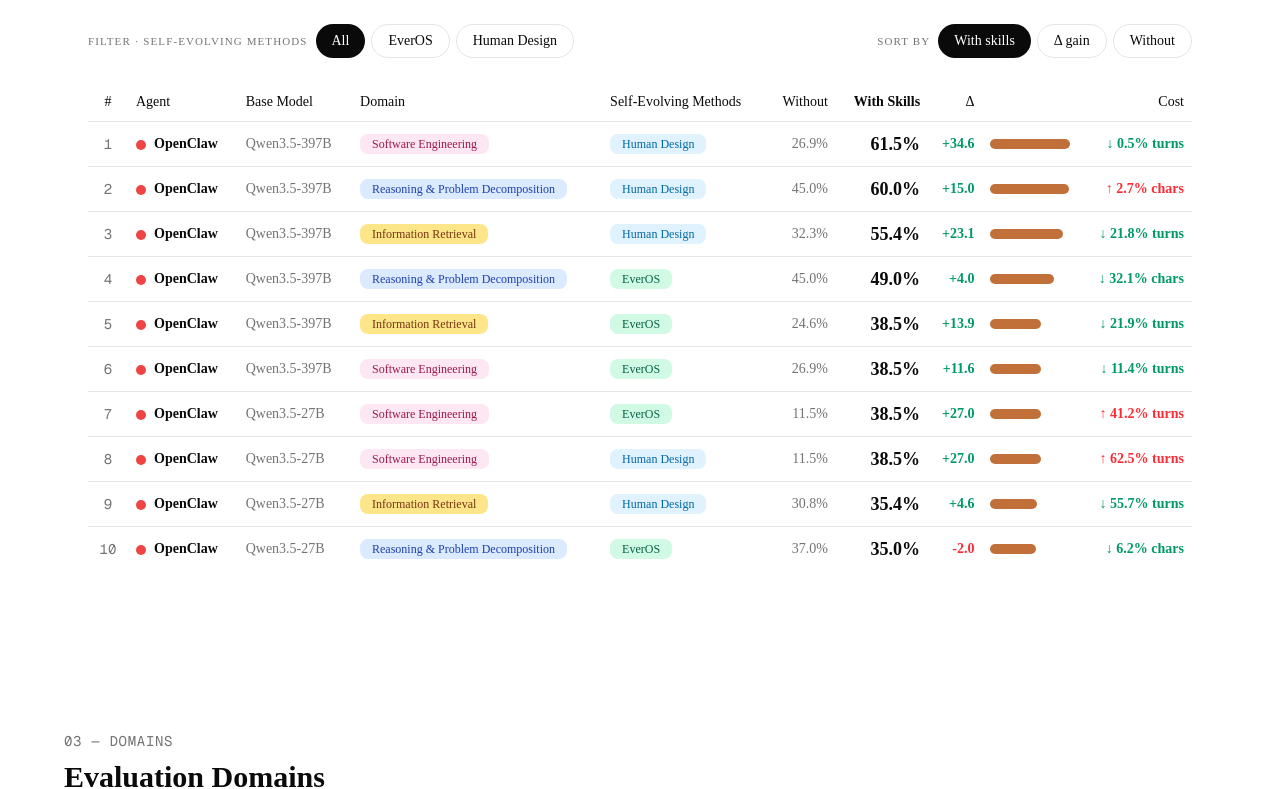
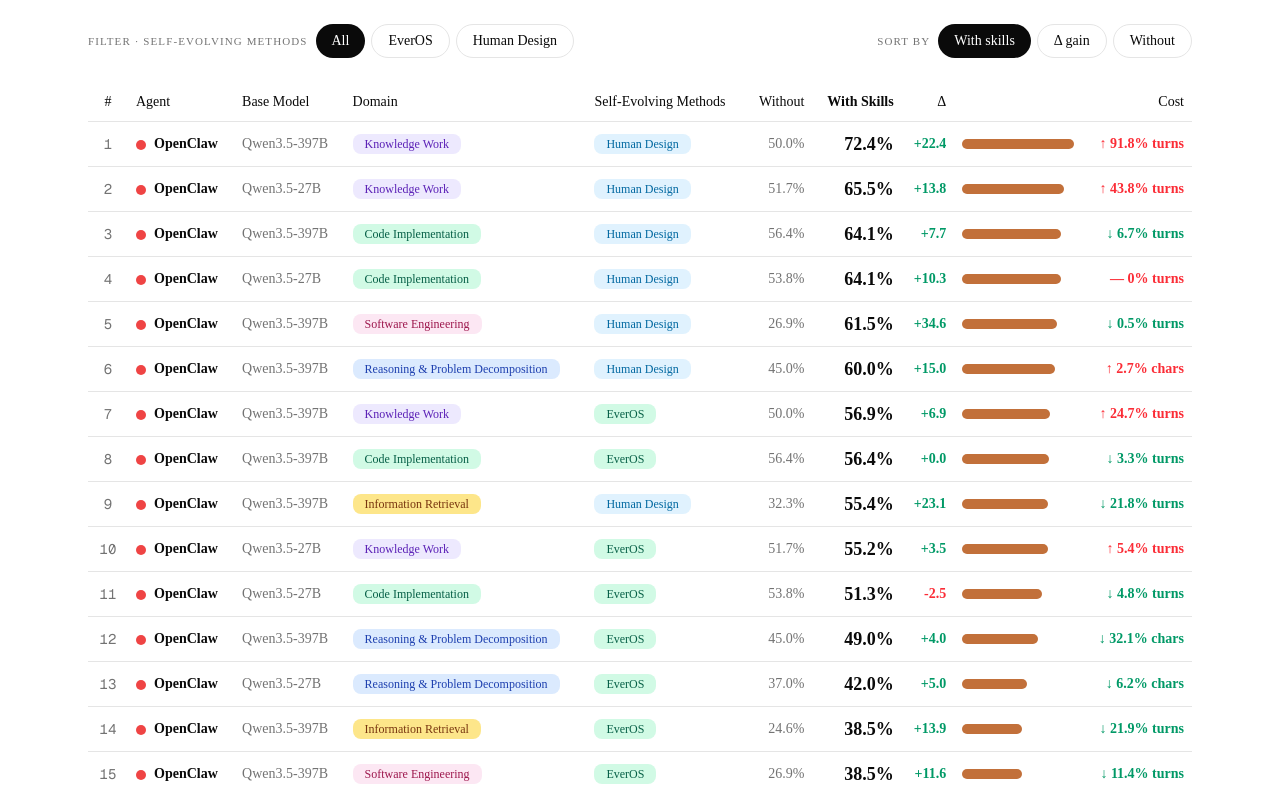
Before and after one commit to EverMind-AI/EvoAgentBench, a Next.js app: page / in a window 1280 px wide. Shown: the part 1353-2142 px from the top of the page. Built offline with nearby package versions, Linux system fonts and the light colour scheme.

Commit message:
fix LiveCodeBench data, rename to cost, 20 entries complete

```diff
--- /dev/null
+++ b/scripts/csv-to-data.js
@@ -0,0 +1,68 @@
+#!/usr/bin/env node
+/**
+ * Reads leaderboard.csv and updates the leaderboardData array in leaderboard-data.ts.
+ *
+ * Usage: node scripts/csv-to-data.js
+ *
+ * To add new results:
+ * 1. Edit src/data/leaderboard.csv (add/modify rows)
+ * 2. Run: node scripts/csv-to-data.js
+ * 3. Commit and push
+ */
+
+const fs = require("fs");
+const path = require("path");
+
+const csvPath = path.join(__dirname, "../src/data/leaderboard.csv");
+const tsPath = path.join(__dirname, "../src/data/leaderboard-data.ts");
+
+// Read CSV
+const csv = fs.readFileSync(csvPath, "utf-8").trim();
+const lines = csv.split("\n");
+const headers = lines[0].split(",");
+const rows = lines.slice(1).map((line) => {
+  // Handle commas inside cost values like "↓ 21.9% turns"
+  const parts = line.split(",");
+  return {
+    agent: parts[0],
+    model: parts[1],
+    domain: parts[2],
+    skillMethod: parts[3],
+    without: parseFloat(parts[4]),
+    withSkills: parseFloat(parts[5]),
+    cost: parts.slice(6).join(","), // in case cost has commas
+  };
+});
+
+// Generate TS entries
+const entries = rows
+  .map(
+    (r) =>
+      `  { agent: "${r.agent}", model: "${r.model}", domain: "${r.domain}", skillMethod: "${r.skillMethod}", without: ${r.without}, withSkills: ${r.withSkills}, cost: "${r.cost}" },`
+  )
+  .join("\n");
+
+// Read existing TS file
+let ts = fs.readFileSync(tsPath, "utf-8");
+
+// Replace leaderboardData array
+const startMarker = "export const leaderboardData: LeaderboardEntry[] = [";
+const endMarker = "];";
+
+const startIdx = ts.indexOf(startMarker);
+if (startIdx === -1) {
+  console.error("Could not find leaderboardData array in leaderboard-data.ts");
+  process.exit(1);
+}
+
+const endIdx = ts.indexOf(endMarker, startIdx);
+if (endIdx === -1) {
+  console.error("Could not find closing bracket of leaderboardData array");
+  process.exit(1);
+}
+
+const newArray = `${startMarker}\n${entries}\n${endMarker}`;
+ts = ts.substring(0, startIdx) + newArray + ts.substring(endIdx + endMarker.length);
+
+fs.writeFileSync(tsPath, ts);
+console.log(`Updated leaderboard-data.ts with ${rows.length} entries from CSV.`);
--- a/src/components/Leaderboard.tsx
+++ b/src/components/Leaderboard.tsx
@@ -35,7 +35,7 @@
   skillMethod: string;
   without: number;
   withSkills: number;
-  efficiency: string;
+  cost: string;
   isOverall: boolean;
   domainTag?: Domain;
 }
@@ -54,11 +54,11 @@
     const avgWithout = entries.reduce((s, e) => s + e.without, 0) / entries.length;
     const avgWith = entries.reduce((s, e) => s + e.withSkills, 0) / entries.length;
 
-    // Parse efficiency percentages and average them
+    // Parse cost percentages and average them
     let effSum = 0;
     let effCount = 0;
     for (const e of entries) {
-      const match = e.efficiency.match(/([↑↓])\s*([\d.]+)%/);
+      const match = e.cost.match(/([↑↓])\s*([\d.]+)%/);
       if (match) {
         const val = parseFloat(match[2]);
         // ↓ means cost reduced (negative), ↑ means cost increased (positive)
@@ -80,7 +80,7 @@
       skillMethod: entries[0].skillMethod,
       without: Math.round(avgWithout * 10) / 10,
       withSkills: Math.round(avgWith * 10) / 10,
-      efficiency: effStr,
+      cost: effStr,
       isOverall: true,
     });
   }
@@ -133,7 +133,7 @@
 
   const maxBarValue = Math.max(
     ...filtered.map((d) => {
-      if (sortBy === "delta") return d.withSkills - d.without;
+      if (sortBy === "delta") return Math.abs(d.withSkills - d.without);
       if (sortBy === "without") return d.without;
       return d.withSkills;
     }),
@@ -145,7 +145,7 @@
     leaderboardData.reduce((s, d) => s + (d.withSkills - d.without), 0) /
     leaderboardData.length;
 
-  const displayData = compact ? filtered.slice(0, 10) : filtered;
+  const displayData = filtered;
 
   return (
     <div>
@@ -294,7 +294,7 @@
                 With Skills
               </TableHead>
               <TableHead className="text-right">Δ</TableHead>
-              <TableHead className="w-24"></TableHead>
+              <TableHead className="w-32"></TableHead>
               <TableHead className="text-right">Cost</TableHead>
             </TableRow>
           </TableHeader>
@@ -373,11 +373,11 @@
                     />
                   </TableCell>
                   <TableCell className={`text-right font-semibold text-sm whitespace-nowrap ${
-                    row.efficiency === "—" ? "text-muted-foreground"
-                    : row.efficiency.startsWith("↓") ? "text-emerald-600"
+                    row.cost === "—" ? "text-muted-foreground"
+                    : row.cost.startsWith("↓") ? "text-emerald-600"
                     : "text-red-500"
                   }`}>
-                    {row.efficiency}
+                    {row.cost}
                   </TableCell>
                 </TableRow>
               );
--- a/src/data/leaderboard-data.ts
+++ b/src/data/leaderboard-data.ts
@@ -4,7 +4,7 @@
   | "BrowseCompPlus"
   | "OmniMath"
   | "SWE-Bench"
-  | "LiveCode"
+  | "LiveCodeBench"
   | "GDPVal";
 
 export type SkillMethod = "EverOS" | "Human Design";
@@ -16,7 +16,7 @@
   skillMethod: SkillMethod;
   without: number;
   withSkills: number;
-  efficiency: string;
+  cost: string;
 }
 
 export const AGENTS: Agent[] = ["OpenClaw", "Nanabot"];
@@ -25,7 +25,7 @@
   "BrowseCompPlus",
   "OmniMath",
   "SWE-Bench",
-  "LiveCode",
+  "LiveCodeBench",
   "GDPVal",
 ];
 
@@ -45,7 +45,7 @@
   BrowseCompPlus: "Information Retrieval",
   OmniMath: "Reasoning & Problem Decomposition",
   "SWE-Bench": "Software Engineering",
-  LiveCode: "Code Implementation",
+  LiveCodeBench: "Code Implementation",
   GDPVal: "Knowledge Work",
 };
 
@@ -53,7 +53,7 @@
   BrowseCompPlus: { bg: "#fde68a", text: "#78350f" },
   OmniMath: { bg: "#dbeafe", text: "#1e40af" },
   "SWE-Bench": { bg: "#fce7f3", text: "#9d174d" },
-  LiveCode: { bg: "#d1fae5", text: "#065f46" },
+  LiveCodeBench: { bg: "#d1fae5", text: "#065f46" },
   GDPVal: { bg: "#ede9fe", text: "#5b21b6" },
 };
 
@@ -111,7 +111,7 @@
     docker: true,
   },
   {
-    id: "LiveCode",
+    id: "LiveCodeBench",
     name: "Code Implementation",
     baseBenchmark: "LiveCodeBench",
     category: "Code Implementation",
@@ -186,21 +186,24 @@
 // Only domains with actual experiment data are included
 
 export const leaderboardData: LeaderboardEntry[] = [
-  // OpenClaw + Qwen3.5-397B
-  { agent: "OpenClaw", model: "Qwen3.5-397B", domain: "BrowseCompPlus", skillMethod: "EverOS", without: 24.6, withSkills: 38.5, efficiency: "↓ 21.9% turns" },
-  { agent: "OpenClaw", model: "Qwen3.5-397B", domain: "OmniMath",       skillMethod: "EverOS", without: 45.0, withSkills: 49.0, efficiency: "↓ 32.1% chars" },
-  { agent: "OpenClaw", model: "Qwen3.5-397B", domain: "SWE-Bench",      skillMethod: "EverOS", without: 26.9, withSkills: 38.5, efficiency: "↓ 11.4% turns" },
-
-  // OpenClaw + Qwen3.5-27B
-  { agent: "OpenClaw", model: "Qwen3.5-27B",  domain: "BrowseCompPlus", skillMethod: "EverOS", without: 30.8, withSkills: 32.3, efficiency: "↑ 4.7% turns" },
-  { agent: "OpenClaw", model: "Qwen3.5-27B",  domain: "OmniMath",       skillMethod: "EverOS", without: 37.0, withSkills: 35.0, efficiency: "↓ 6.2% chars" },
-  { agent: "OpenClaw", model: "Qwen3.5-27B",  domain: "SWE-Bench",      skillMethod: "EverOS", without: 11.5, withSkills: 38.5, efficiency: "↑ 41.2% turns" },
-
-  // OpenClaw + Human Design
-  { agent: "OpenClaw", model: "Qwen3.5-397B", domain: "OmniMath",  skillMethod: "Human Design", without: 45.0, withSkills: 60.0, efficiency: "↑ 2.7% chars" },
-  { agent: "OpenClaw", model: "Qwen3.5-27B",  domain: "OmniMath",  skillMethod: "Human Design", without: 37.0, withSkills: 29.0, efficiency: "↓ 13.0% chars" },
-  { agent: "OpenClaw", model: "Qwen3.5-397B", domain: "SWE-Bench", skillMethod: "Human Design", without: 26.9, withSkills: 61.5, efficiency: "↓ 0.5% turns" },
-  { agent: "OpenClaw", model: "Qwen3.5-27B",  domain: "SWE-Bench", skillMethod: "Human Design", without: 11.5, withSkills: 38.5, efficiency: "↑ 62.5% turns" },
-  { agent: "OpenClaw", model: "Qwen3.5-397B", domain: "BrowseCompPlus", skillMethod: "Human Design", without: 32.3, withSkills: 55.4, efficiency: "↓ 21.8% turns" },
-  { agent: "OpenClaw", model: "Qwen3.5-27B",  domain: "BrowseCompPlus", skillMethod: "Human Design", without: 30.8, withSkills: 35.4, efficiency: "↓ 55.7% turns" },
+  { agent: "OpenClaw", model: "Qwen3.5-397B", domain: "BrowseCompPlus", skillMethod: "EverOS", without: 24.6, withSkills: 38.5, cost: "↓ 21.9% turns" },
+  { agent: "OpenClaw", model: "Qwen3.5-27B", domain: "BrowseCompPlus", skillMethod: "EverOS", without: 30.8, withSkills: 32.3, cost: "↑ 4.7% turns" },
+  { agent: "OpenClaw", model: "Qwen3.5-397B", domain: "BrowseCompPlus", skillMethod: "Human Design", without: 32.3, withSkills: 55.4, cost: "↓ 21.8% turns" },
+  { agent: "OpenClaw", model: "Qwen3.5-27B", domain: "BrowseCompPlus", skillMethod: "Human Design", without: 30.8, withSkills: 35.4, cost: "↓ 55.7% turns" },
+  { agent: "OpenClaw", model: "Qwen3.5-397B", domain: "SWE-Bench", skillMethod: "EverOS", without: 26.9, withSkills: 38.5, cost: "↓ 11.4% turns" },
+  { agent: "OpenClaw", model: "Qwen3.5-27B", domain: "SWE-Bench", skillMethod: "EverOS", without: 11.5, withSkills: 38.5, cost: "↑ 41.2% turns" },
+  { agent: "OpenClaw", model: "Qwen3.5-397B", domain: "SWE-Bench", skillMethod: "Human Design", without: 26.9, withSkills: 61.5, cost: "↓ 0.5% turns" },
+  { agent: "OpenClaw", model: "Qwen3.5-27B", domain: "SWE-Bench", skillMethod: "Human Design", without: 11.5, withSkills: 38.5, cost: "↑ 62.5% turns" },
+  { agent: "OpenClaw", model: "Qwen3.5-397B", domain: "OmniMath", skillMethod: "EverOS", without: 45, withSkills: 49, cost: "↓ 32.1% chars" },
+  { agent: "OpenClaw", model: "Qwen3.5-27B", domain: "OmniMath", skillMethod: "EverOS", without: 37, withSkills: 42, cost: "↓ 6.2% chars" },
+  { agent: "OpenClaw", model: "Qwen3.5-397B", domain: "OmniMath", skillMethod: "Human Design", without: 45, withSkills: 60, cost: "↑ 2.7% chars" },
+  { agent: "OpenClaw", model: "Qwen3.5-27B", domain: "OmniMath", skillMethod: "Human Design", without: 37, withSkills: 29, cost: "↓ 13.0% chars" },
+  { agent: "OpenClaw", model: "Qwen3.5-397B", domain: "GDPVal", skillMethod: "EverOS", without: 50, withSkills: 56.9, cost: "↑ 24.7% turns" },
+  { agent: "OpenClaw", model: "Qwen3.5-27B", domain: "GDPVal", skillMethod: "EverOS", without: 51.7, withSkills: 55.2, cost: "↑ 5.4% turns" },
+  { agent: "OpenClaw", model: "Qwen3.5-397B", domain: "GDPVal", skillMethod: "Human Design", without: 50, withSkills: 72.4, cost: "↑ 91.8% turns" },
+  { agent: "OpenClaw", model: "Qwen3.5-27B", domain: "GDPVal", skillMethod: "Human Design", without: 51.7, withSkills: 65.5, cost: "↑ 43.8% turns" },
+  { agent: "OpenClaw", model: "Qwen3.5-397B", domain: "LiveCodeBench", skillMethod: "EverOS", without: 56.4, withSkills: 56.4, cost: "↓ 3.3% turns" },
+  { agent: "OpenClaw", model: "Qwen3.5-27B", domain: "LiveCodeBench", skillMethod: "EverOS", without: 53.8, withSkills: 51.3, cost: "↓ 4.8% turns" },
+  { agent: "OpenClaw", model: "Qwen3.5-397B", domain: "LiveCodeBench", skillMethod: "Human Design", without: 56.4, withSkills: 64.1, cost: "↓ 6.7% turns" },
+  { agent: "OpenClaw", model: "Qwen3.5-27B", domain: "LiveCodeBench", skillMethod: "Human Design", without: 53.8, withSkills: 64.1, cost: "— 0% turns" },
 ];
```
Also changed, not shown: src/data/leaderboard.csv (added).
